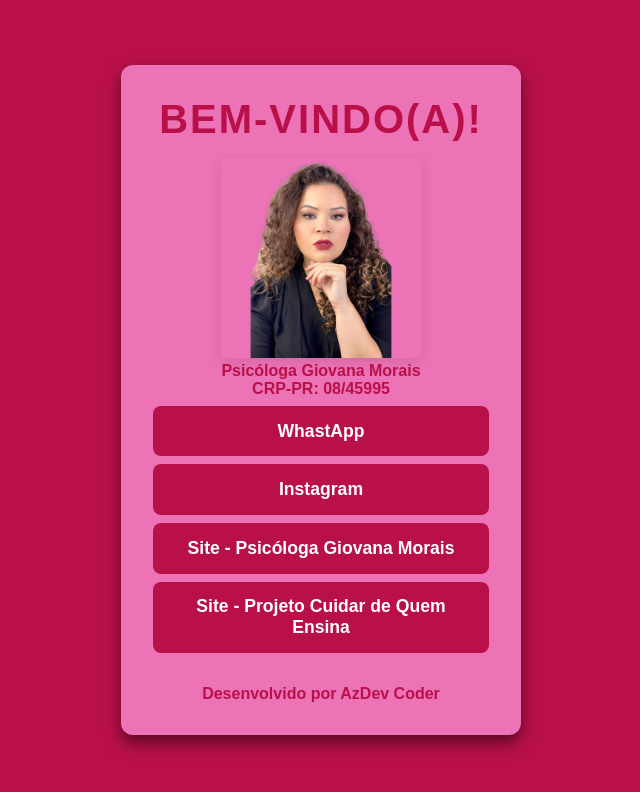
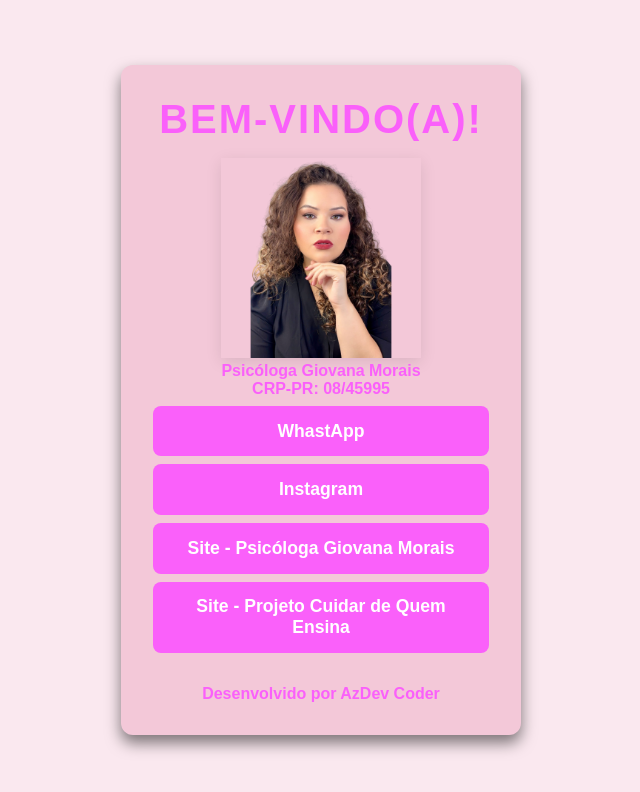
Before and after one commit to psigiovana/link-gih, a plain HTML site: page index.html in a window 1280 px wide. Shown: the whole page, without its empty margins (319-959 px from the left). Drawn offline with Linux system fonts and the light colour scheme.

Commit message:
Add files via upload

```diff
--- a/index.html
+++ b/index.html
@@ -15,7 +15,7 @@
 
     body {
       font-family: 'Arial', sans-serif;
-      background: #b91049; /* Fundo preto */
+      background: #fae8ef; /* Fundo preto */
       color: #fff;
       display: flex;
       justify-content: center;
@@ -25,7 +25,7 @@
     }
 
     .container {
-      background: #ec73b6; /* Fundo levemente destacado */
+      background: #f3c8d8; /* Fundo levemente destacado */
       padding: 2rem;
       border-radius: 12px;
       box-shadow: 0 8px 15px rgba(0, 0, 0, 0.5);
@@ -36,20 +36,20 @@
     h1 {
       font-size: 2.5rem;
       margin-bottom: 1rem;
-      color: #b91049; /* Azul da logo */
+      color: #fa60fa; /* Azul da logo */
       text-transform: uppercase;
       letter-spacing: 2px;
     }
 
     p {
       font-size: 16px;
-      color: #b91049; /* Texto secundário */
+      color: #fa60fa; /* Texto secundário */
       font-weight: bold;
     }
 
     .link-btn {
       display: block;
-      background: #b91049; /* Azul da logo */
+      background: #fa60fa; /* Azul da logo */
       color: #fff;
       text-decoration: none;
       padding: 0.8rem 1.2rem;
@@ -63,8 +63,8 @@
 
     .link-btn:hover {
       background: transparent;
-      border: 2px solid #a50a6a;
-      color: #f5b0d8;
+      border: 2px solid #fa60fa;
+      color: #b91049;
       transform: scale(1.05);
     }
 
@@ -75,7 +75,7 @@
     }
 
     footer a {
-      color: #b91049;
+      color: #fa60fa;
       text-decoration: none;
     }
 
```
